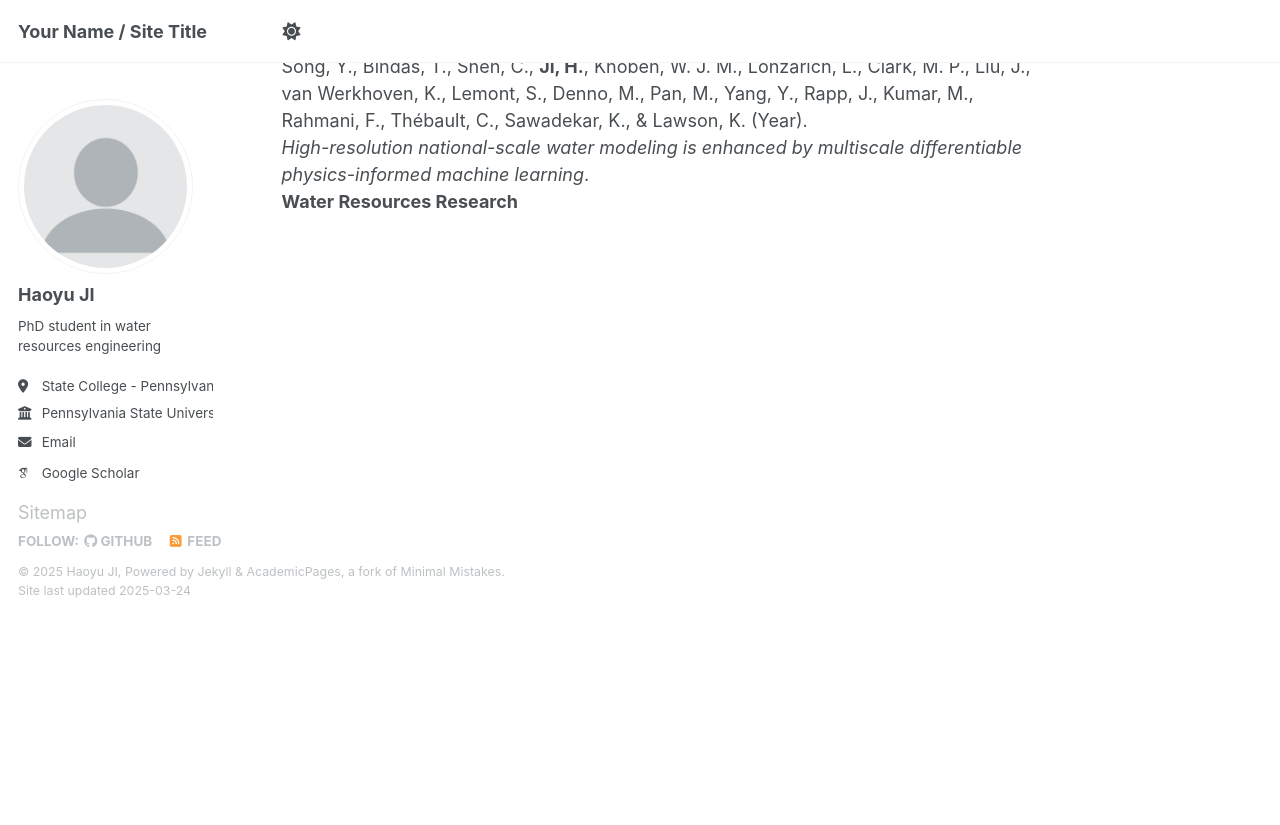
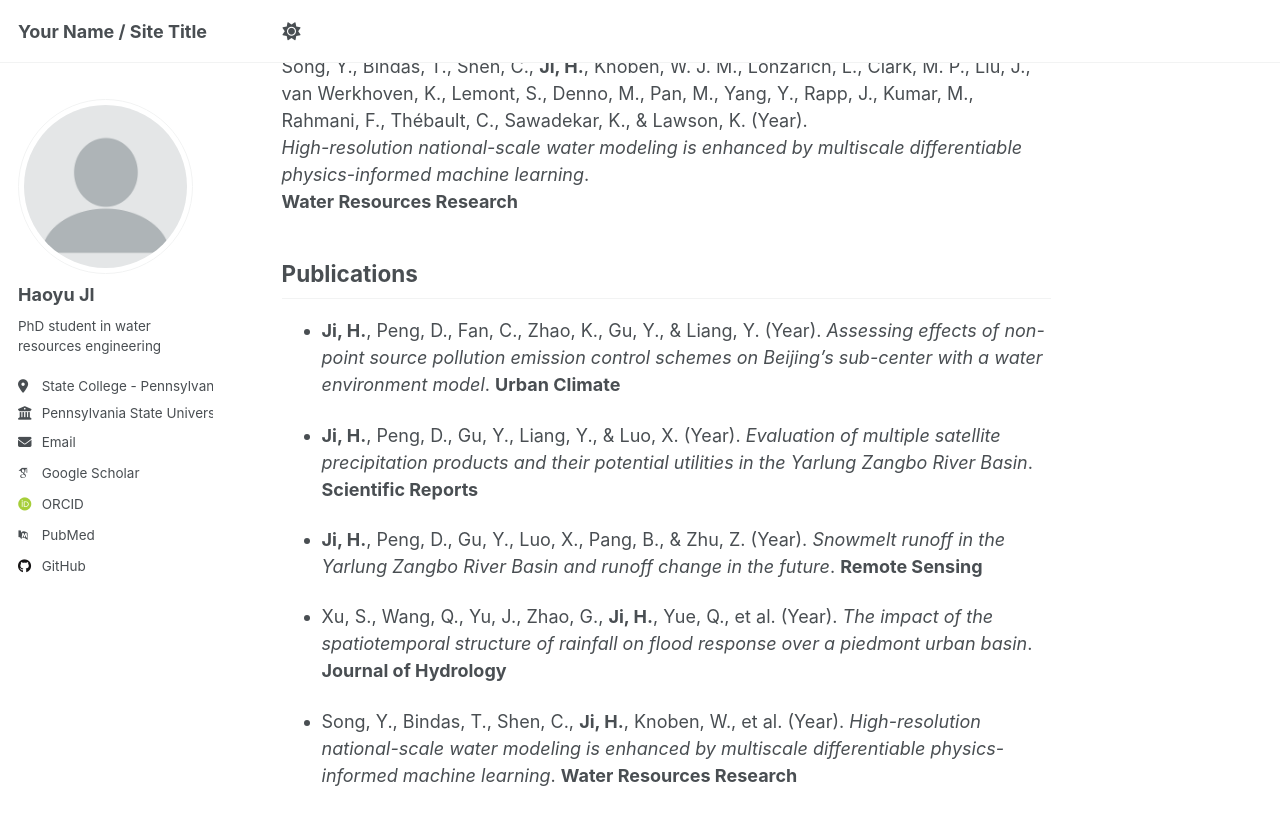
Before and after one commit to hiyuji98/hiyuji.github.io, a Jekyll site: the page built from _pages/about.md, in a window 1280 px wide and 900 px high, scrolled down 1203 px. Shown: the top 825 px of the window. Built offline with Jekyll 4.4.1, drawn with Linux system fonts in a browser that asks for light colours; some web fonts are replaced; before the commit the page ends 1822 px from its top, so only the background shows below that.

Commit message:
Update about.md

```diff
--- a/_pages/about.md
+++ b/_pages/about.md
@@ -46,3 +46,15 @@ Xu, S., Wang, Q., Yu, J., Zhao, G., **Ji, H.**, Yue, Q., Zheng, Y., Xu, H., Li,
 Song, Y., Bindas, T., Shen, C., **Ji, H.**, Knoben, W. J. M., Lonzarich, L., Clark, M. P., Liu, J., van Werkhoven, K., Lemont, S., Denno, M., Pan, M., Yang, Y., Rapp, J., Kumar, M., Rahmani, F., Thébault, C., Sawadekar, K., & Lawson, K. (Year).
 *High-resolution national-scale water modeling is enhanced by multiscale differentiable physics-informed machine learning*.
 **Water Resources Research**
+
+## Publications
+
+- **Ji, H.**, Peng, D., Fan, C., Zhao, K., Gu, Y., & Liang, Y. (Year). *Assessing effects of non-point source pollution emission control schemes on Beijing’s sub-center with a water environment model*. **Urban Climate**
+
+- **Ji, H.**, Peng, D., Gu, Y., Liang, Y., & Luo, X. (Year). *Evaluation of multiple satellite precipitation products and their potential utilities in the Yarlung Zangbo River Basin*. **Scientific Reports**
+
+- **Ji, H.**, Peng, D., Gu, Y., Luo, X., Pang, B., & Zhu, Z. (Year). *Snowmelt runoff in the Yarlung Zangbo River Basin and runoff change in the future*. **Remote Sensing**
+
+- Xu, S., Wang, Q., Yu, J., Zhao, G., **Ji, H.**, Yue, Q., et al. (Year). *The impact of the spatiotemporal structure of rainfall on flood response over a piedmont urban basin*. **Journal of Hydrology**
+
+- Song, Y., Bindas, T., Shen, C., **Ji, H.**, Knoben, W., et al. (Year). *High-resolution national-scale water modeling is enhanced by multiscale differentiable physics-informed machine learning*. **Water Resources Research**
```
